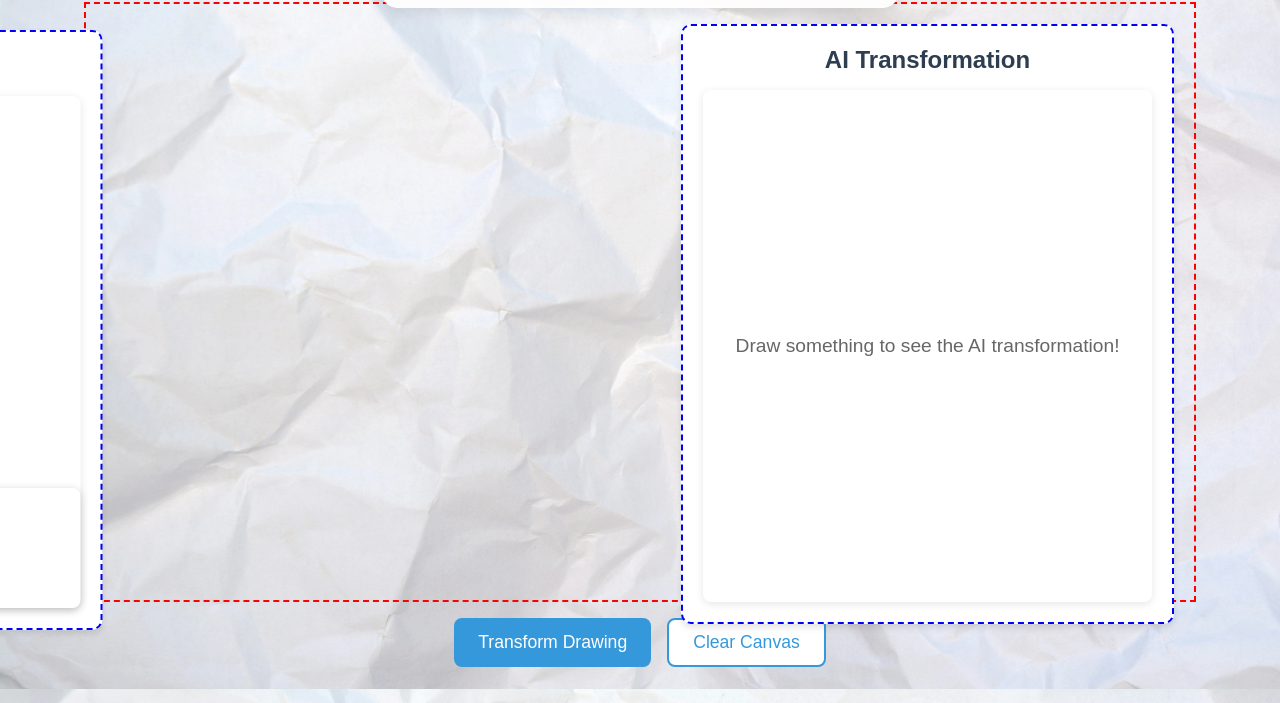
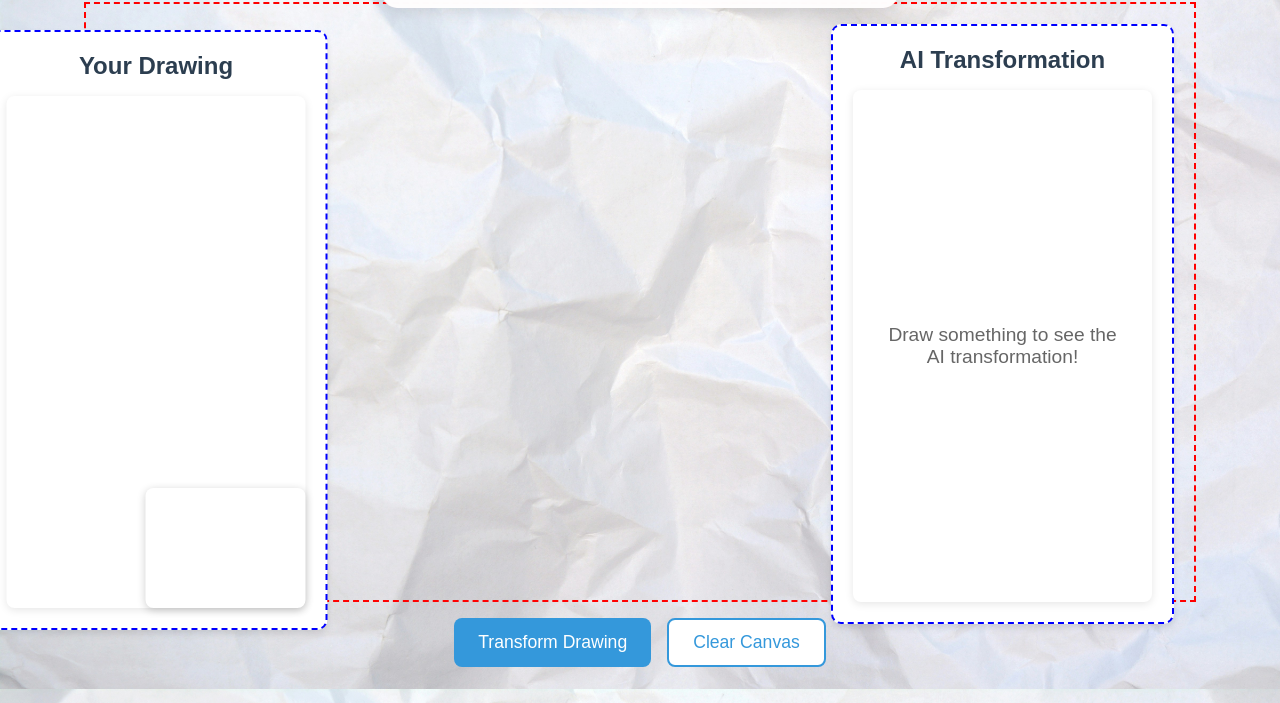
Before and after one commit to simriks/gestura-simrik, a website: page public/artmode.html in a window 1280 px wide. Shown: the part 111-814 px from the top of the page. Drawn offline with Linux system fonts and the light colour scheme; a script that the page names is missing.

Commit message:
Update artmode.html

```diff
--- a/public/artmode.html
+++ b/public/artmode.html
@@ -79,7 +79,7 @@
     /* Add this new rule */
     .artmode-page .canvas-section {
       margin-right: 200px;  /* Creates space on the right */
-      margin-left: -150px;  /* Pulls it hard left */
+      margin-left: 150px;  /* Pulls it hard left */
       position: relative;   /* Allows negative margins to work */
       left: -100px;         /* Additional left push */
     }
```
